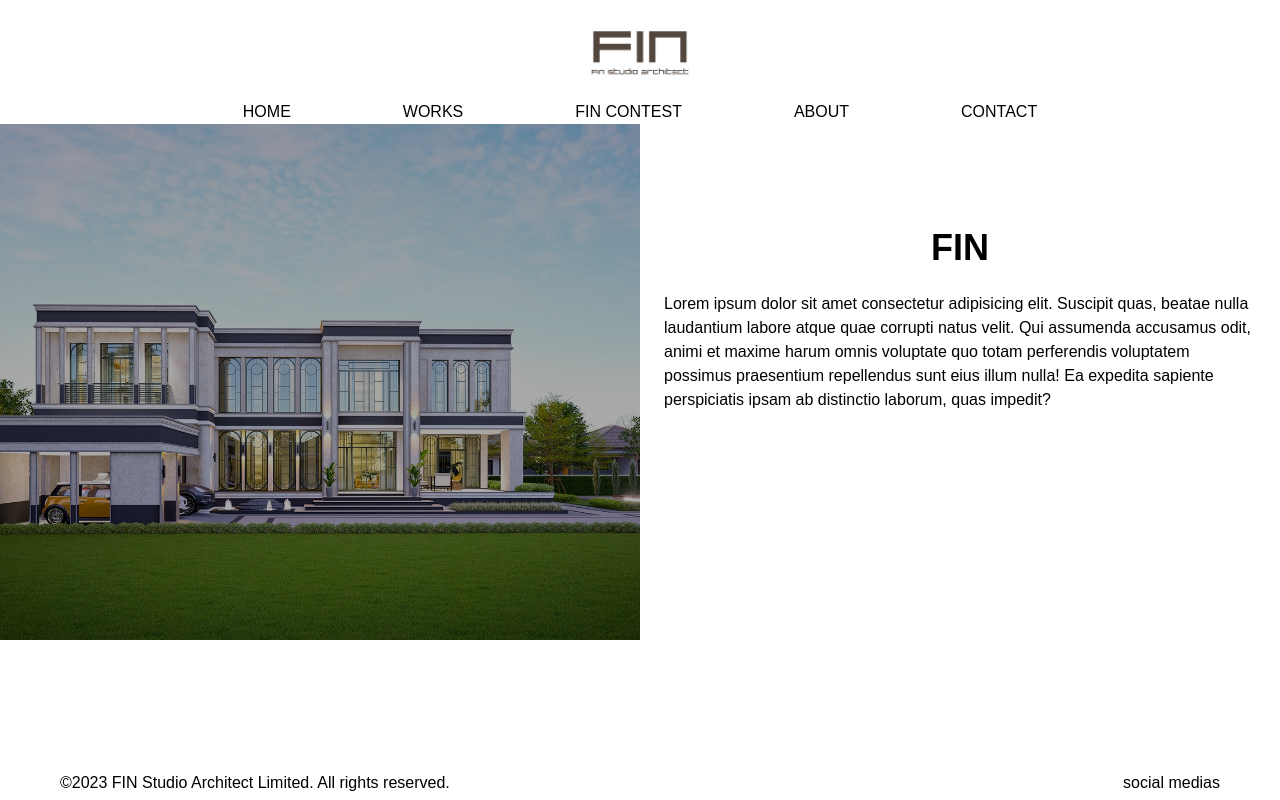
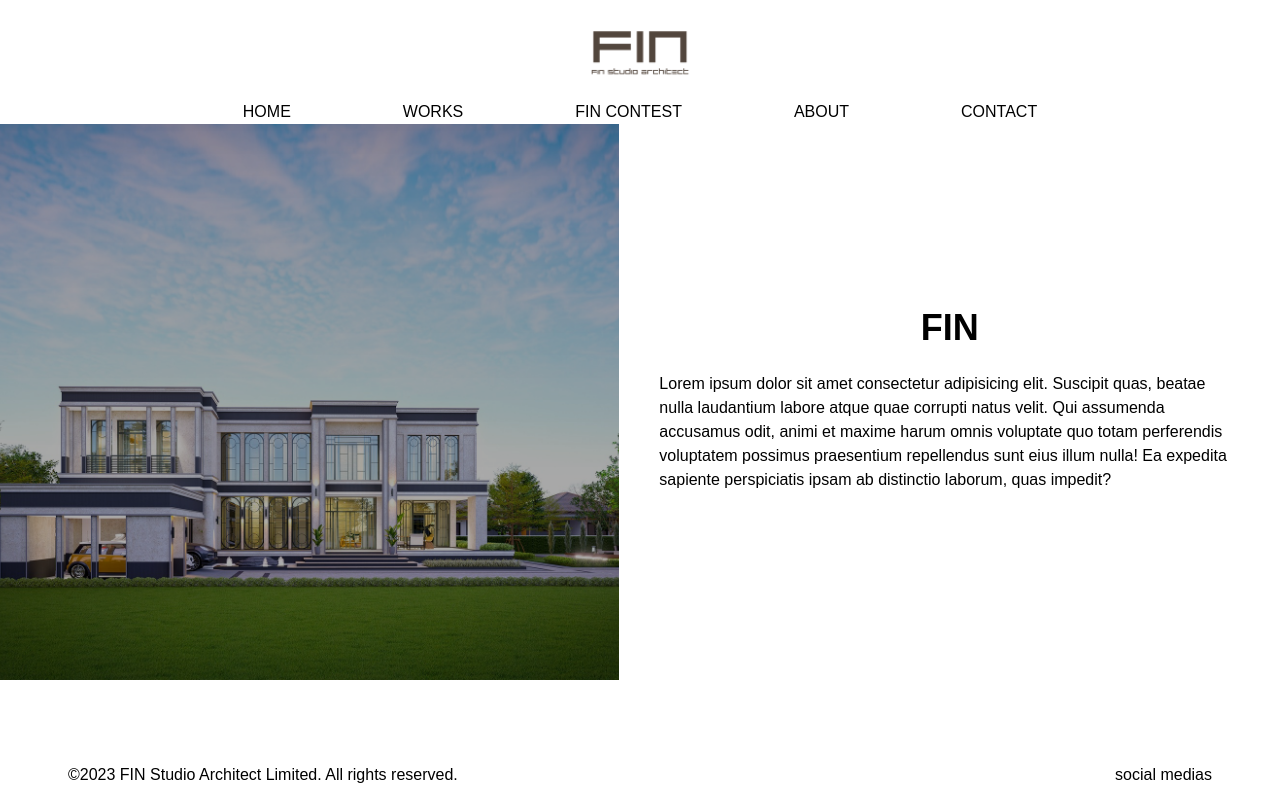
Before and after one commit to thanatP-Bz/fin-studio, a Next.js app: page /about in a window 1280 px wide. Built offline with nearby package versions, Linux system fonts and the light colour scheme; a web font is replaced by a local one.

Commit message:
fixed navbar footer and aboutpage

```diff
--- a/src/app/about/page.jsx
+++ b/src/app/about/page.jsx
@@ -4,28 +4,19 @@ import Image1 from "../../../public/img-1.jpg";
 
 const About = () => {
   return (
-    <div className="flex h-screen w-screen">
-      <div className="about-img flex h-[80vh] w-full items-center justify-center overflow-hidden bg-gray-300 bg-cover"></div>
+    <div className="z-10 flex h-screen w-screen flex-col items-center justify-center md:flex-row">
+      <div className="about-img flex h-[50%] w-full items-center justify-center overflow-hidden bg-cover md:h-[70%]"></div>
 
-      <div className=" h-[80vh] w-screen gap-x-4">
-        {/*   <div className=" w-full">
-          <Image
-            src={Image1}
-            alt="img-1"
-            className="h-full w-full object-cover"
-          />
-        </div> */}
-        <div className=" flex h-full w-full flex-col items-center justify-center gap-x-4 gap-y-6 p-6">
-          <h1 className="text-4xl font-bold">FIN</h1>
-          <p>
-            Lorem ipsum dolor sit amet consectetur adipisicing elit. Suscipit
-            quas, beatae nulla laudantium labore atque quae corrupti natus
-            velit. Qui assumenda accusamus odit, animi et maxime harum omnis
-            voluptate quo totam perferendis voluptatem possimus praesentium
-            repellendus sunt eius illum nulla! Ea expedita sapiente perspiciatis
-            ipsam ab distinctio laborum, quas impedit?
-          </p>
-        </div>
+      <div className=" flex h-[50%] w-full flex-col items-center justify-start gap-y-0 p-5 md:h-[70%] md:justify-center md:gap-x-4 md:gap-y-6 md:p-10">
+        <h1 className="text-2xl font-bold md:text-4xl">FIN</h1>
+        <p>
+          Lorem ipsum dolor sit amet consectetur adipisicing elit. Suscipit
+          quas, beatae nulla laudantium labore atque quae corrupti natus velit.
+          Qui assumenda accusamus odit, animi et maxime harum omnis voluptate
+          quo totam perferendis voluptatem possimus praesentium repellendus sunt
+          eius illum nulla! Ea expedita sapiente perspiciatis ipsam ab
+          distinctio laborum, quas impedit?
+        </p>
       </div>
     </div>
   );
--- a/src/app/globals.css
+++ b/src/app/globals.css
@@ -52,7 +52,7 @@ body {
 
 .container {
   width: 100%;
-  max-width: 1700px;
+  max-width: 100๔;
   margin: 0 auto;
   padding: 5px 60px;
   display: flex;
--- a/src/app/page.tsx
+++ b/src/app/page.tsx
@@ -4,7 +4,7 @@ const Homepage = () => {
   return (
     <>
       <div className="z-10 flex h-screen w-screen items-center justify-center">
-        <div className="home-img h-[80vh] w-full overflow-hidden bg-gray-300 bg-cover md:h-[70]"></div>
+        <div className="home-img h-[80%] w-full overflow-hidden bg-gray-300 bg-cover md:h-[70%]"></div>
       </div>
     </>
   );
--- a/src/components/footer/Footer.jsx
+++ b/src/components/footer/Footer.jsx
@@ -2,9 +2,11 @@ import React from "react";
 
 const Footer = () => {
   return (
-    <div className="container absolute bottom-0 left-0 w-screen flex-col items-center justify-between  py-5 text-center text-black md:flex-row">
-      <p>©2023 FIN Studio Architect Limited. All rights reserved.</p>
-      <div>
+    <div className="container absolute bottom-0 left-0 z-10 w-screen flex-col items-center justify-between   bg-white text-center text-black md:flex-row">
+      <p className="p-0 md:p-2">
+        ©2023 FIN Studio Architect Limited. All rights reserved.
+      </p>
+      <div className="p-0 md:p-2">
         <p>social medias</p>
       </div>
     </div>
--- a/src/components/hero/Hero.jsx
+++ /dev/null
@@ -1,11 +0,0 @@
-import React from "react";
-
-const Hero = () => {
-  return (
-    <div className="z-10 flex h-screen w-full items-center justify-center">
-      <div className="home-img h-[100vh] w-full overflow-hidden bg-gray-300 bg-cover"></div>
-    </div>
-  );
-};
-
-export default Hero;
--- a/src/components/navbar/Navbar.jsx
+++ b/src/components/navbar/Navbar.jsx
@@ -40,7 +40,7 @@ const Navbar = () => {
   };
 
   return (
-    <div className="fixed left-0 top-0 z-30 flex w-full md:hidden">
+    <div className="fixed left-0 top-0 z-30 flex w-full bg-white md:hidden">
       <nav className="container h-full flex-col items-center justify-between">
         <div className="flex w-full items-center justify-between ">
           <MenuIcon clickHandler={clickHandler} menuOpen={menuOpen} />
--- a/src/components/navbar/NavbarMain.jsx
+++ b/src/components/navbar/NavbarMain.jsx
@@ -33,7 +33,7 @@ const links = [
 
 const NavbarMain = () => {
   return (
-    <div className="fixed left-0 top-0 z-30 hidden w-full bg-white md:block">
+    <div className="fixed left-0 top-0 z-30 hidden w-full bg-white  md:block">
       <nav className=" h-full flex-col items-center justify-between">
         <div className="flex h-full flex-col items-center ">
           <Link href="/">
```
